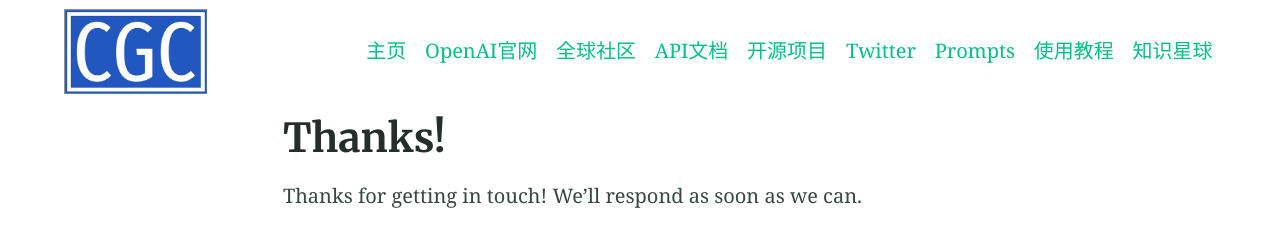
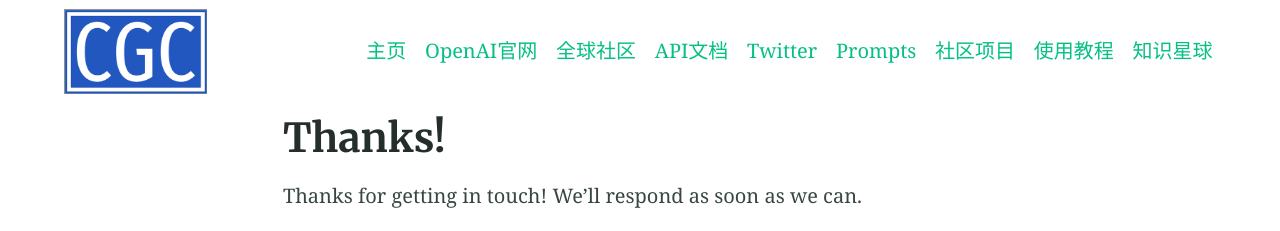
Before and after one commit to chatgpt-community/chatgpt-community, a Jekyll site: the page built from docs/thanks.md, in a window 1280 px wide. Shown: the top 231 px of the page. Built offline with Jekyll 4.4.1, drawn with Linux system fonts in a browser that asks for light colours.

```diff
--- a/docs/_config.yml
+++ b/docs/_config.yml
@@ -121,12 +121,12 @@ navigation_header:
   url: https://community.openai.com/
 - title: API文档
   url: https://platform.openai.com/docs/introduction
-- title: 开源项目
-  url: https://github.com/GPT-Coding
 - title: Twitter
   url: https://twitter.com/ChatgptPanda4
 - title: Prompts
   url: https://learnprompting.org/zh-Hans/
+- title: 社区项目
+  url: https://github.com/chatgpt-community?tab=repositories
 - title: 使用教程
   url: https://chatgpt-community.cn/zhinan/
 - title: 知识星球
```
